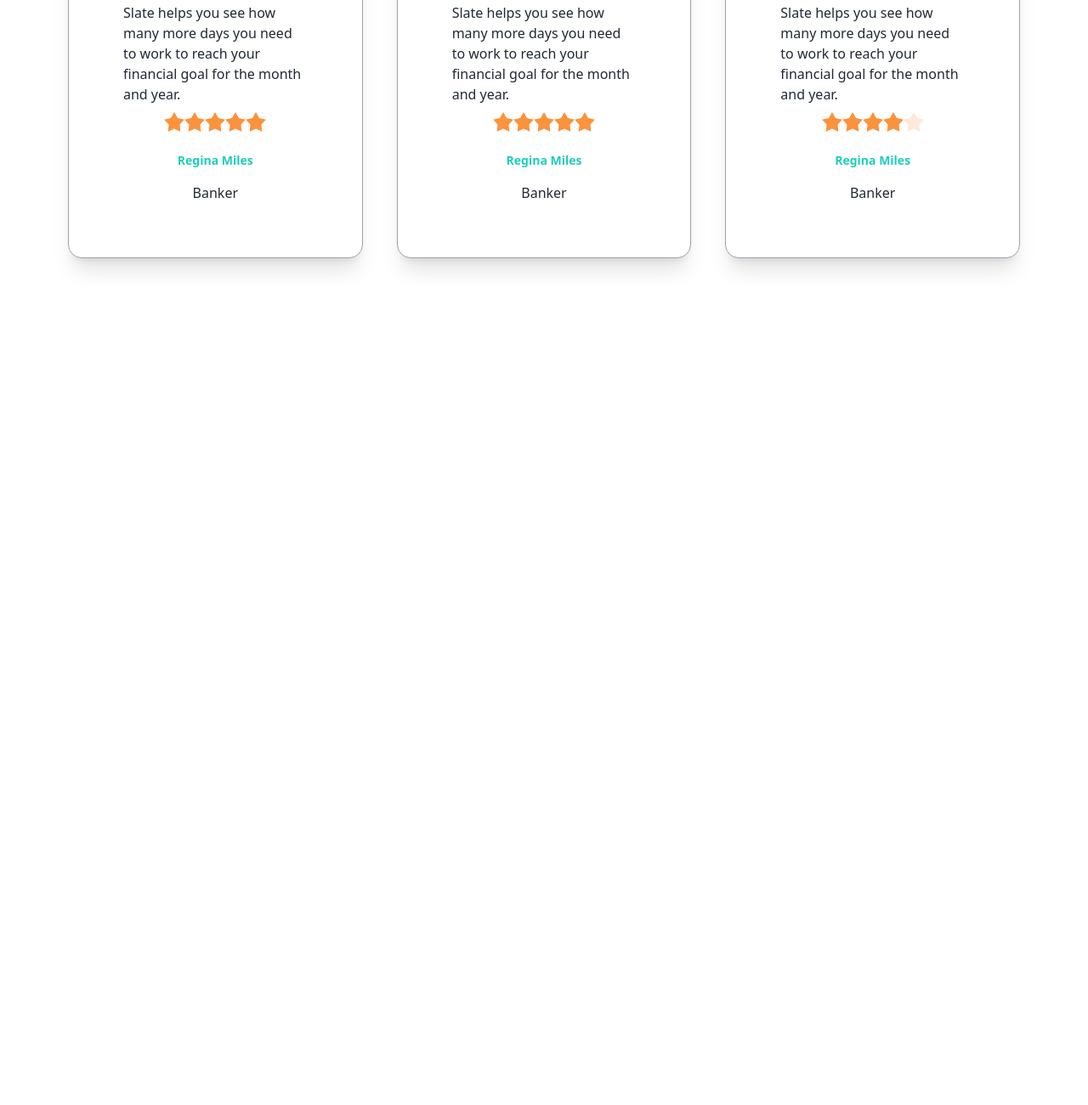
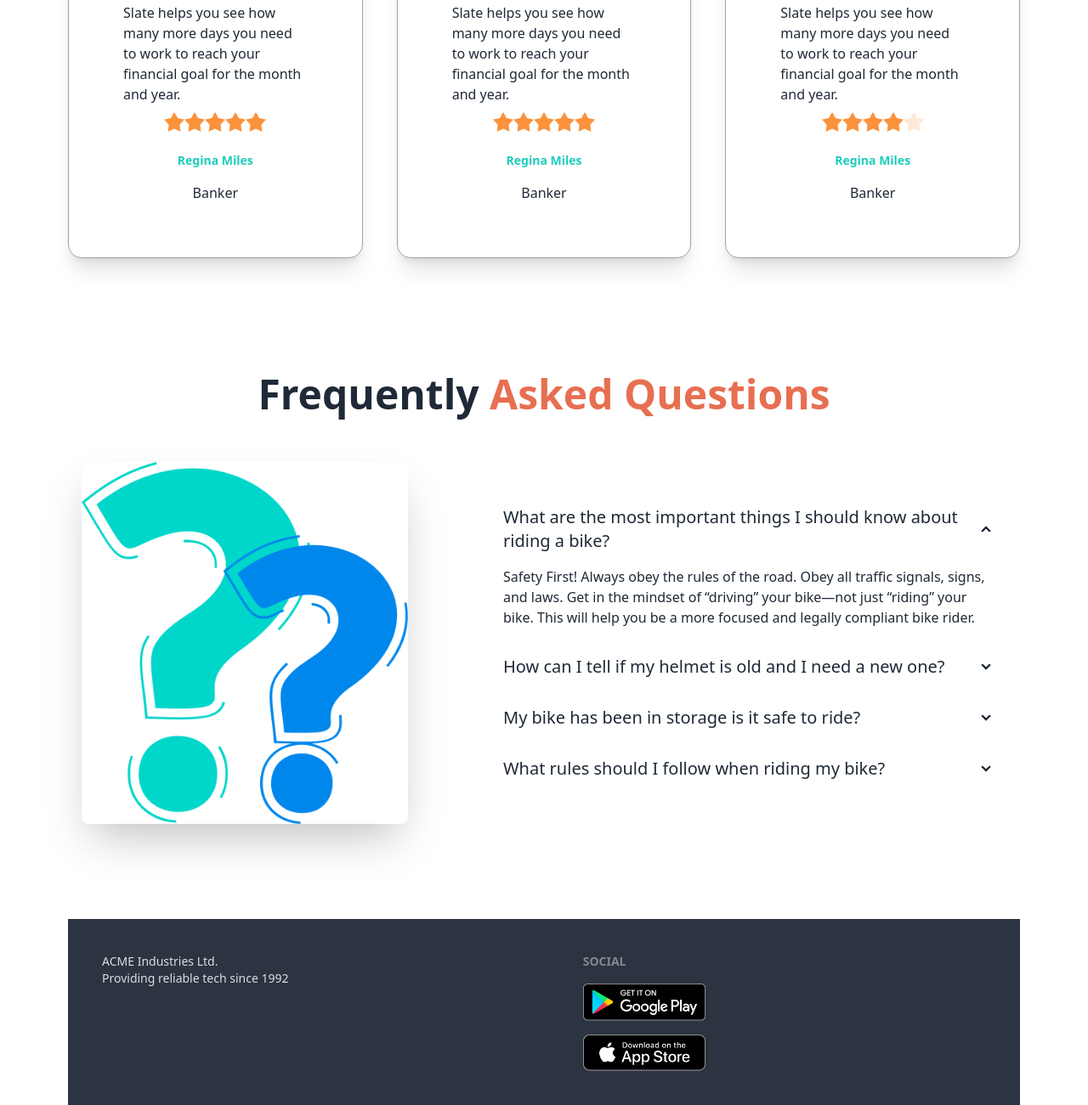
Before and after one commit to Mirazovi/jonkar-p-6, a plain HTML site: page index.html in a window 1280 px wide. Shown: the part 1659-2960 px from the top of the page at 85% size. Before the commit the page ends 1995 px from the top, so only its background shows below. Drawn offline with nearby package versions, Linux system fonts and the light colour scheme; files whose address does not match are found by name.

Commit message:
nice website for me and closed

```diff
--- a/index.html
+++ b/index.html
@@ -229,9 +229,72 @@
             </div>
           </div>
         </section>
+        <!-- FAQ  -->
+        <section class="my-24">
+          <h3 class="text-5xl font-semibold text-center py-10" >Frequently  <span class="text-[#E76F51]">Asked Questions</span></h3>
+          <div class="hero">
+            <div class="hero-content flex-col lg:flex-row gap-24">
+              <img src="/images/others/faq.png" class="w-3/4 lg:max-w-sm rounded-lg shadow-2xl" />
+              <div>
+                <!-- first question  -->
+                <div class="collapse collapse-arrow ">
+                  <input type="radio" name="my-accordion-2" checked="checked" />
+                  <div class="collapse-title text-xl font-medium">
+                    What are the most important things I should
+know about riding a bike?
+                    <Translate text="Click to open this one and close others" />
+                  </div>
+                  <div class="collapse-content">
+                    <p>Safety First! Always obey the rules of the road. Obey all traffic signals, signs, and laws. Get in the mindset of “driving” your bike—not just “riding” your bike. This will help you be a more focused and legally compliant bike rider. </p>
+                  </div>
+                </div>
+                <div class="collapse collapse-arrow ">
+                  <input type="radio" name="my-accordion-2" />
+                  <div class="collapse-title text-xl font-medium">
+                    How can I tell if my helmet is old and I need a
+new one?
+                    <Translate text="Click to open this one and close others" />
+                  </div>
+                  <div class="collapse-content">
+                    <p>Safety First! Always obey the rules of the road. Obey all traffic signals, signs, and laws. Get in the mindset of “driving” your bike—not just “riding” your bike. This will help you be a more focused and legally compliant bike rider.</p>
+                  </div>
+                </div>
+                <div class="collapse collapse-arrow ">
+                  <input type="radio" name="my-accordion-2" />
+                  <div class="collapse-title text-xl font-medium">
+                    My bike has been in storage is it safe to ride?
+                    <Translate text="Click to open this one and close others" />
+                  </div>
+                  <div class="collapse-content">
+                    <p>Safety First! Always obey the rules of the road. Obey all traffic signals, signs, and laws. Get in the mindset of “driving” your bike—not just “riding” your bike. This will help you be a more focused and legally compliant bike rider. </p>
+                  </div>
+                </div>
+                <div class="collapse collapse-arrow ">
+                  <input type="radio" name="my-accordion-2" />
+                  <div class="collapse-title text-xl font-medium">
+                    What rules should I follow when riding my bike?
+                    <Translate text="Click to open this one and close others" />
+                  </div>
+                  <div class="collapse-content">
+                    <p>Safety First! Always obey the rules of the road. Obey all traffic signals, signs, and laws. Get in the mindset of “driving” your bike—not just “riding” your bike. This will help you be a more focused and legally compliant bike rider. </p>
+                  </div>
+                </div>
+              </div>
+            </div>
+          </div>
+        </section>
     </main>
-    <footer>
-
-    </footer>
+      <footer class="footer p-10 bg-neutral text-neutral-content">
+        <div>
+          <p>ACME Industries Ltd.<br/>Providing reliable tech since 1992</p>
+        </div>
+        <div>
+          <span class="footer-title">Social</span>
+          <div class="grid grid-cols-1 gap-4">
+            <a><img class="w-36" src="images/others/android.png" alt=""></a>
+            <a><img class="w-36" src="images/others/ios.png" alt=""></a>
+          </div>
+        </div>
+      </footer>
 </body>
 </html>
```
